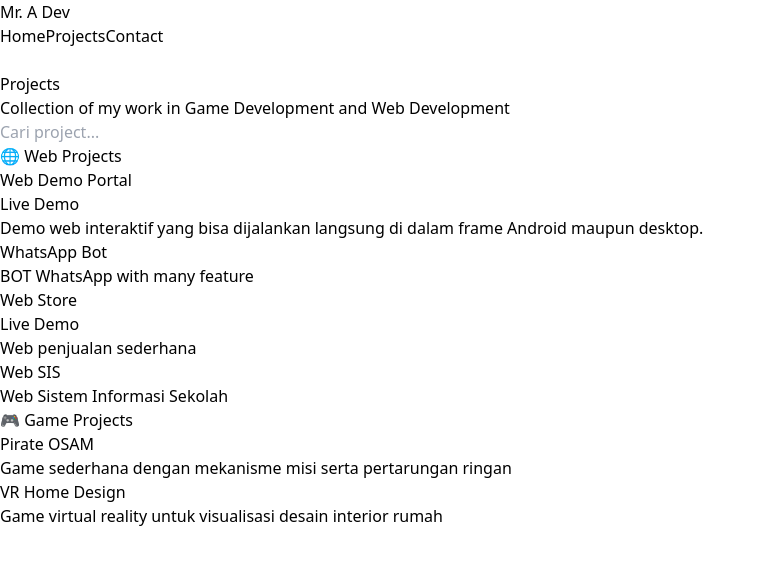
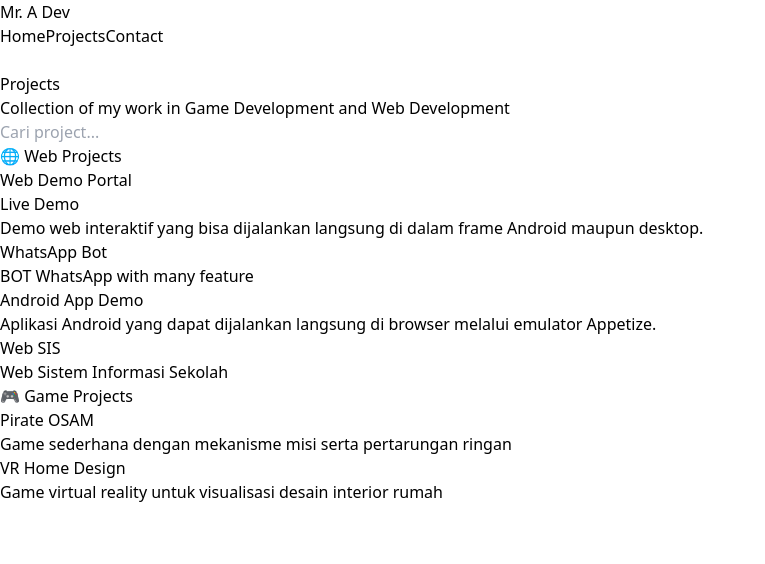
Before and after one commit to MrA-22/My-bio, a React (Vite) app: page /projects in a window 1280 px wide. Shown: the top 564 px of the page, without its empty margins (0-765 px from the left). Built offline with nearby package versions, Linux system fonts and the light colour scheme.

Commit message:
feat: add Appetize live Android demo

```diff
--- a/src/data/projects.js
+++ b/src/data/projects.js
@@ -6,9 +6,12 @@ export const projectsData = [
     section: "web", // "web" | "game"
     demoUrl: "https://webdemo.mrapro.site",
     images: [
-      { url: "/images/WebStore/dashboard.png", desc: "Tampilan antarmuka demo" }
+      {
+        url: "/images/WebStore/dashboard.png",
+        desc: "Tampilan antarmuka demo",
+      },
     ],
-    videos: []
+    videos: [],
   },
   {
     id: "whatsapp-bot",
@@ -20,23 +23,20 @@ export const projectsData = [
       { url: "/images/Wabot/menu.jpeg", desc: "Tampilan menu utama bot" },
       { url: "/images/Wabot/allmenu.jpeg", desc: "Tampilan semua fitur bot" },
       { url: "/images/Wabot/tutorial.jpeg", desc: "Fitur tutorial bot" },
-      { url: "/images/Wabot/downloader.jpeg", desc: "Fitur downloader" }
+      { url: "/images/Wabot/downloader.jpeg", desc: "Fitur downloader" },
     ],
-    videos: []
+    videos: [],
   },
   {
-    id: "web-store",
-    name: "Web Store",
-    desc: "Web penjualan sederhana",
+    id: "android-app-demo",
+    name: "Android App Demo",
+    desc: "Aplikasi Android yang dapat dijalankan langsung di browser melalui emulator Appetize.",
     section: "web",
-    demoUrl: "https://webdemo.mrapro.site",
-    images: [
-      { url: "/images/WebStore/admindashboard.png", desc: "Admin Dashboard" },
-      { url: "/images/WebStore/dashboard.png", desc: "Landing page user" },
-      { url: "/images/WebStore/cekout.png", desc: "Checkout page" },
-      { url: "/images/WebStore/payment.png", desc: "Payment page" }
-    ],
-    videos: []
+    badge: "📱 Live Android App",
+    appetizeUrl:
+      "https://appetize.io/embed/b_h5neg7hn2ffvpikt4lpbqon6t4?autoplay=false",
+    images: [],
+    videos: [],
   },
   {
     id: "web-sis",
@@ -47,19 +47,17 @@ export const projectsData = [
       { url: "/images/WebSIS/dashboard.png", desc: "Dashboard Sekolah" },
       { url: "/images/WebSIS/adminpanel.png", desc: "Admin panel" },
       { url: "/images/WebSIS/loginaprt.png", desc: "Login admin" },
-      { url: "/images/WebSIS/profilguru.png", desc: "Profil guru" }
+      { url: "/images/WebSIS/profilguru.png", desc: "Profil guru" },
     ],
-    videos: []
+    videos: [],
   },
   {
     id: "pirate-osam",
     name: "Pirate OSAM",
     desc: "Game sederhana dengan mekanisme misi serta pertarungan ringan",
     section: "game",
-    images: [
-      { url: "/images/pirate1.jpg", desc: "Gameplay dunia pirate" }
-    ],
-    videos: []
+    images: [{ url: "/images/pirate1.jpg", desc: "Gameplay dunia pirate" }],
+    videos: [],
   },
   {
     id: "vr-home-design",
@@ -68,13 +66,16 @@ export const projectsData = [
     section: "game",
     images: [
       { url: "/images/VrHD/mainmenu.png", desc: "MainMenu VR Home Design" },
-      { url: "/images/VrHD/Tutorial.png", desc: "Tutorial Scene VR Home Design" }
+      {
+        url: "/images/VrHD/Tutorial.png",
+        desc: "Tutorial Scene VR Home Design",
+      },
     ],
     videos: [
       {
         url: "/videos/vr-demo.mp4",
-        desc: "Demo interaksi VR"
-      }
-    ]
-  }
-]
+        desc: "Demo interaksi VR",
+      },
+    ],
+  },
+];
```
